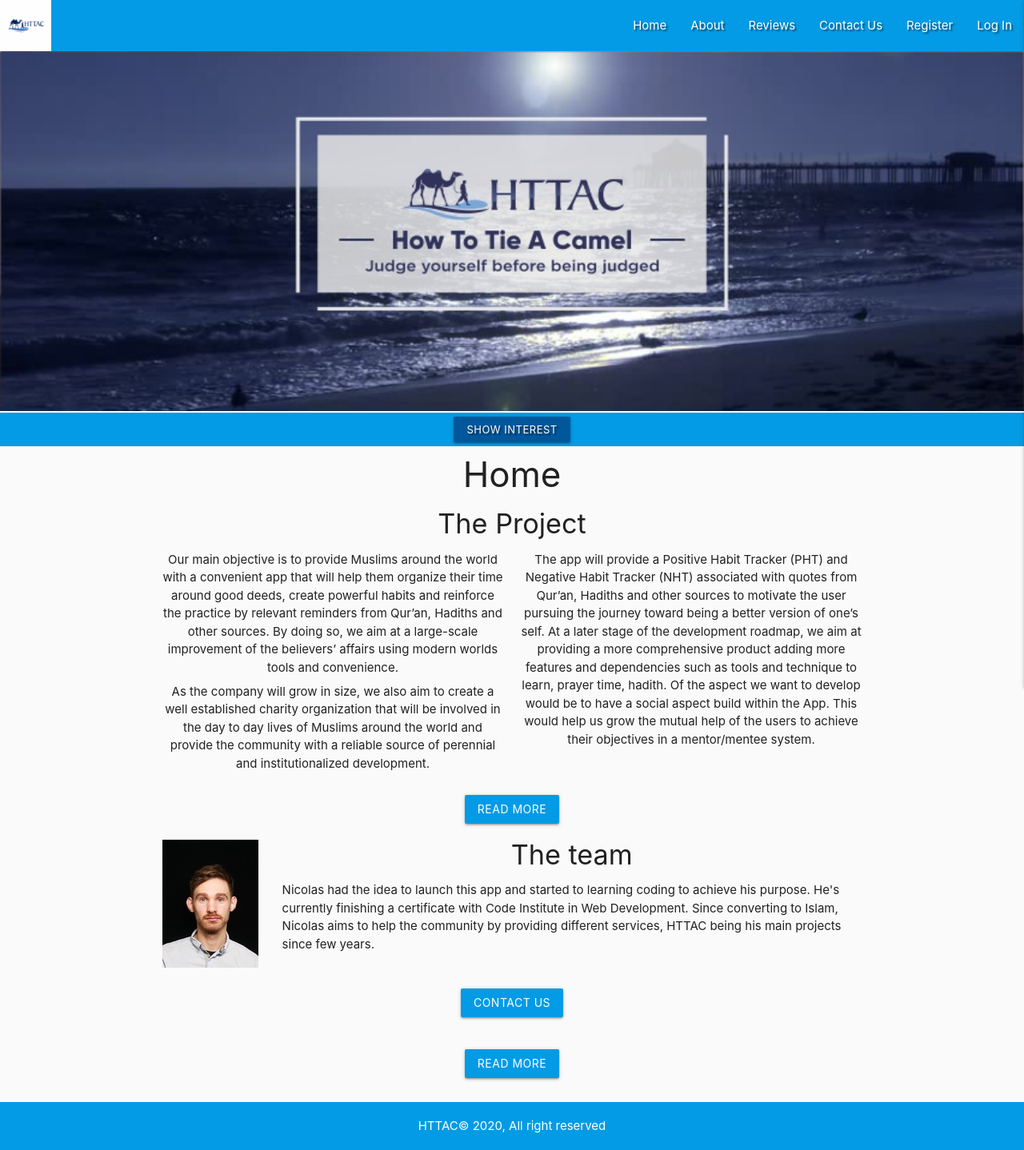
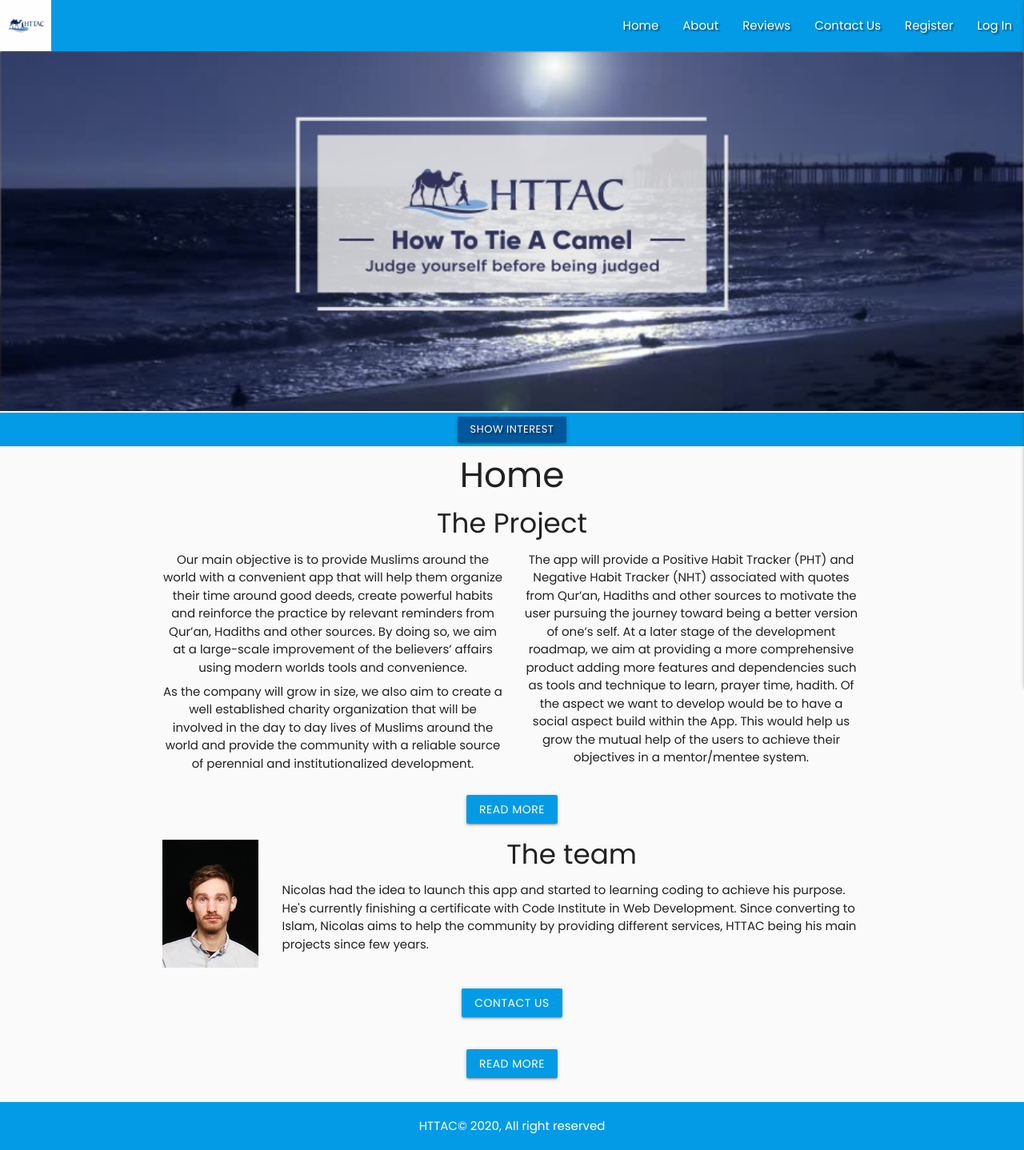
Before and after one commit to Nosjazz/milestone_3, a Flask app: page / in a window 1280 px wide. Shown: the whole page at 80% size. Run offline with Flask 2, Linux system fonts and the light colour scheme; data that the repository does not hold is empty; some libraries are stand-ins or nearby versions.

Commit message:
continue readme and add Poppin

```diff
--- a/static/css/style.css
+++ b/static/css/style.css
@@ -1,5 +1,6 @@
 body {
     background-color: #fafafa;
+    font-family: 'Poppins', sans-serif;
 }
 
 .italic {
--- a/templates/base.html
+++ b/templates/base.html
@@ -5,6 +5,8 @@
     <meta name="viewport" content="width=device-width, initial-scale=1.0">
     <link rel="stylesheet" href="https://cdnjs.cloudflare.com/ajax/libs/materialize/1.0.0/css/materialize.min.css" type="text/css">
     <script src="https://kit.fontawesome.com/f37d592925.js" crossorigin="anonymous"></script>
+    <link rel="preconnect" href="https://fonts.gstatic.com">
+    <link href="https://fonts.googleapis.com/css2?family=Poppins:ital,wght@0,100;0,200;0,300;0,400;0,500;0,600;0,700;0,800;0,900;1,100;1,200;1,300;1,400;1,500;1,600;1,700;1,800;1,900&display=swap" rel="stylesheet">
     <link rel="stylesheet" href=" {{ url_for('static', filename='css/style.css') }}" type="text/css">
     {% block styles %}
     {% endblock %}
```
Also changed, not shown: README.md.
